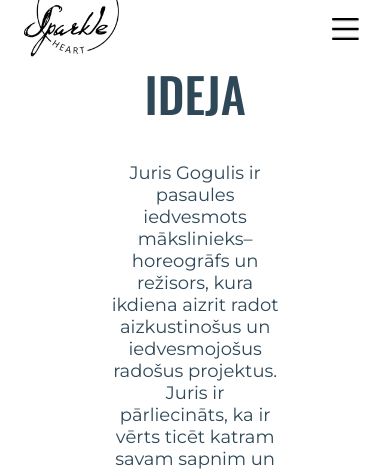
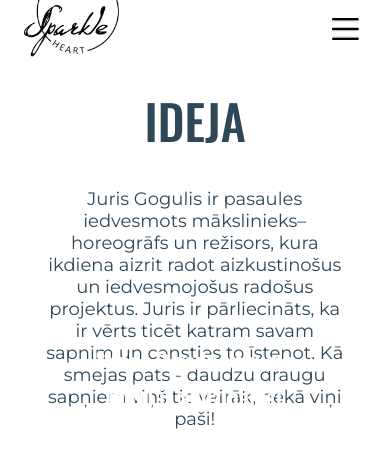
Before and after one commit to AnnaDam/AnnaDam.github.io, a PHP site: page /ideja.html in a window 390 px wide. Shown: the top 471 px of the page. Run offline with PHP 8.4, Linux system fonts and the light colour scheme.

Commit message:
Update ideja_stils.css

```diff
--- a/Internship_name_Anna/assets/css/ideja_stils.css
+++ b/Internship_name_Anna/assets/css/ideja_stils.css
@@ -5,6 +5,12 @@
     margin-bottom: 11%;
     text-align: center;
     margin-left: 2.7%;
+}
+
+@media (max-width: 900px) {
+    .apraksts {
+        margin-top: 31.4%;
+    }
 }
 
 .main-title {
@@ -24,6 +30,14 @@
     font-weight: 400;
     font-style: normal;
     line-height: 22px;
+}
+
+@media (max-width: 900px) {
+    .apraksts-text {
+        left: 8.6%;
+        margin-top: 6.5%;
+        width: 79.9%;
+    }
 }
 
 .ideja-bilde-container {
```
